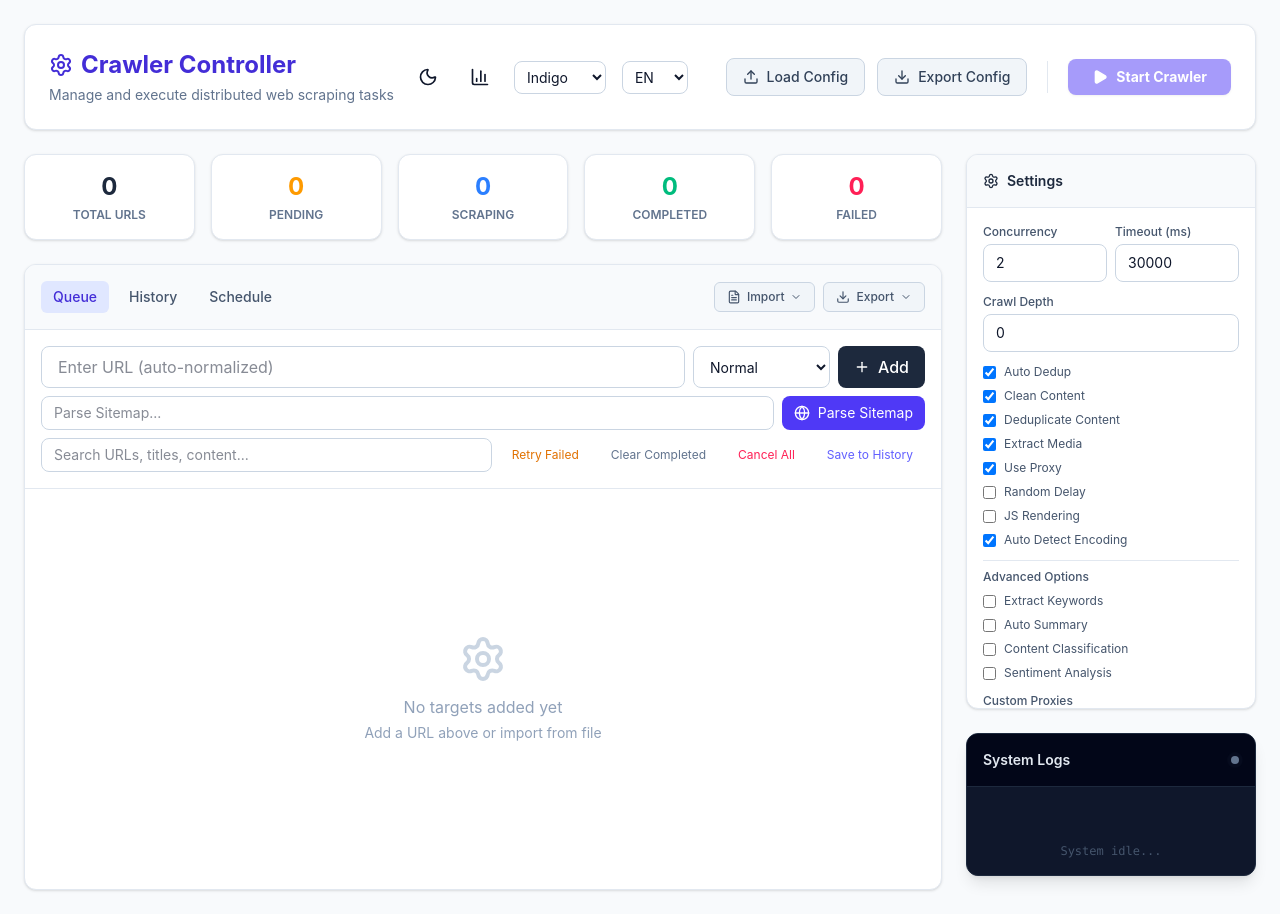
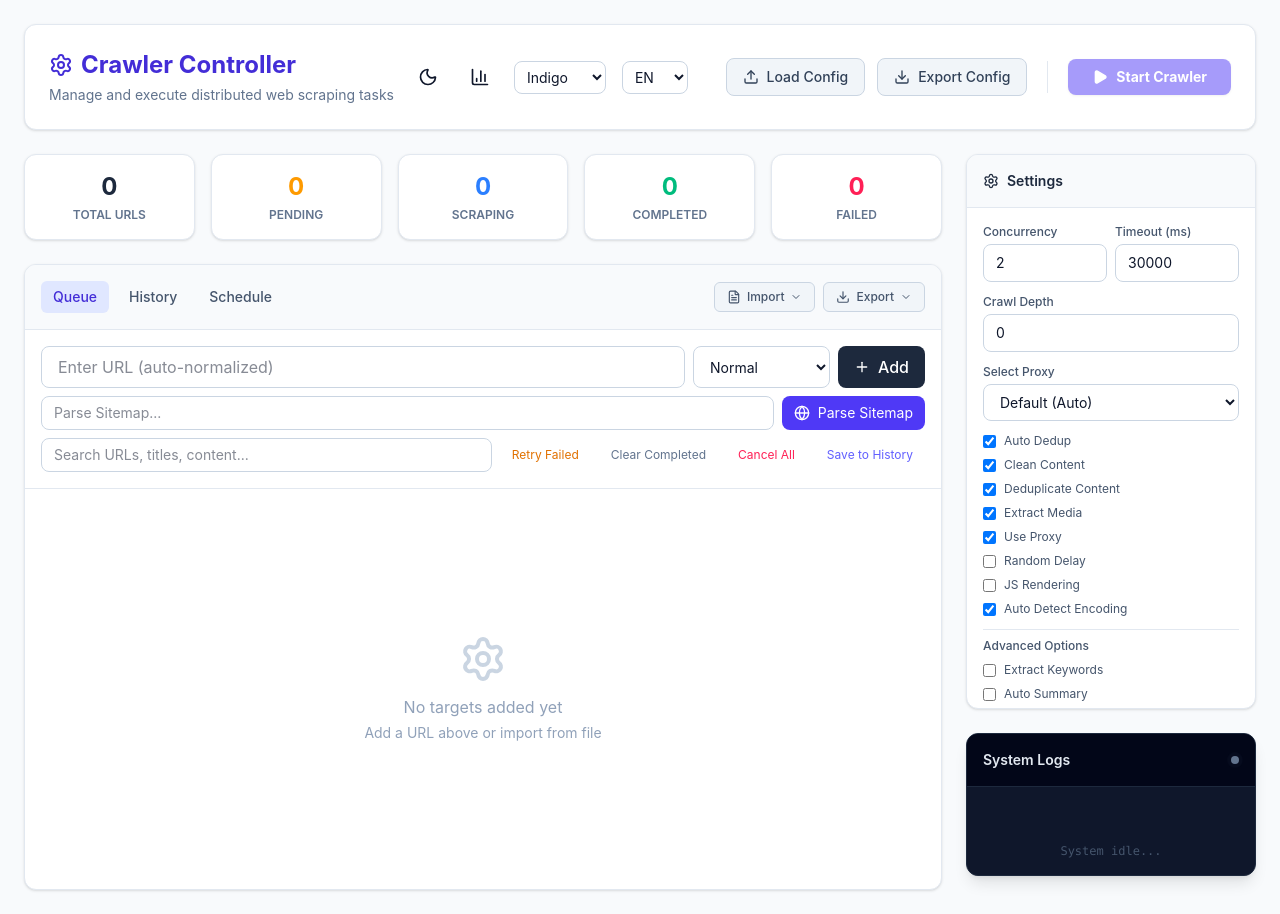
Before and after one commit to memory125/Web-Scraping-System, a React (Vite) app: page / in a window 1280 px wide. Built offline with nearby package versions, Linux system fonts and the light colour scheme.

Commit message:
Add proxy selector dropdown with preset proxies

```diff
--- a/src/App.tsx
+++ b/src/App.tsx
@@ -1,7 +1,7 @@
 import React, { useState, useEffect, useRef, useCallback } from 'react';
 import { Target, AppConfig, LogEntry, HistoryRecord, ScheduledTask, CrawlState } from './types';
 import { Play, Square, Upload, Download, Plus, Trash2, FileJson, FileSpreadsheet, Settings, Pause, X, Clock, FileText, RefreshCw, Moon, Sun, Check, ChevronDown, ChevronUp, BarChart3, Activity, Globe, Layers, Languages } from 'lucide-react';
-import { crawlUrl, parseSitemap } from './utils/crawler';
+import { crawlUrl, parseSitemap, PROXY_LIST } from './utils/crawler';
 import { initDB, saveTargets, loadTargets, saveHistory, loadHistory, saveSettings, loadSettings, clearAllData } from './utils/db';
 import { Language, getTranslation } from './utils/i18n';
 import Papa from 'papaparse';
@@ -1227,6 +1227,19 @@ export default function App() {
                   <label className="block text-xs font-medium text-slate-600 dark:text-slate-400 mb-1">{t.crawlDepth}</label>
                   <input type="number" min="0" max="3" value={settings.crawlDepth} onChange={(e) => setSettings(s => ({ ...s, crawlDepth: parseInt(e.target.value) || 0 }))} className="w-full px-3 py-2 border border-slate-300 dark:border-slate-600 rounded-lg bg-white dark:bg-slate-700 text-sm" />
                 </div>
+                <div>
+                  <label className="block text-xs font-medium text-slate-600 dark:text-slate-400 mb-1">{t.selectProxy}</label>
+                  <select
+                    value={settings.proxy || ''}
+                    onChange={(e) => setSettings(s => ({ ...s, proxy: e.target.value || undefined }))}
+                    className="w-full px-3 py-2 border border-slate-300 dark:border-slate-600 rounded-lg bg-white dark:bg-slate-700 text-sm"
+                  >
+                    <option value="">Default (Auto)</option>
+                    {PROXY_LIST.map(p => (
+                      <option key={p.url} value={p.url}>{p.name}</option>
+                    ))}
+                  </select>
+                </div>
                 <div className="space-y-2">
                   {[
                     { key: 'autoDedup', label: language === 'zh' ? '自动去重' : 'Auto Dedup' },
--- a/src/utils/crawler.ts
+++ b/src/utils/crawler.ts
@@ -4,6 +4,21 @@ const DEFAULT_PROXIES = [
   'https://corsproxy.org/?',
   'https://api.codetabs.com/v1/proxy?quest=',
   'https://proxy.corshub.org/?',
+  'https://corsproxy.net/?',
+  'https://allorigins.win/raw?url=',
+  'https://api.allorigins.workers.dev/raw?url=',
+];
+
+export const PROXY_LIST = [
+  { name: 'AllOrigins', url: 'https://api.allorigins.win/raw?url=' },
+  { name: 'AllOrigins (Alt)', url: 'https://api.allorigins.workers.dev/raw?url=' },
+  { name: 'CorsProxy.io', url: 'https://corsproxy.io/?' },
+  { name: 'CorsProxy.org', url: 'https://corsproxy.org/?' },
+  { name: 'CodeTabs', url: 'https://api.codetabs.com/v1/proxy?quest=' },
+  { name: 'CorsHub', url: 'https://proxy.corshub.org/?' },
+  { name: 'CorsProxy.net', url: 'https://corsproxy.net/?' },
+  { name: 'GProxy', url: 'https://gproxy.io/?' },
+  { name: 'Scrape-It', url: 'https://scrape-it.cloudflare-docs.workers.dev/?url=' },
 ];
 
 const USER_AGENTS = [
--- a/src/utils/i18n.ts
+++ b/src/utils/i18n.ts
@@ -72,6 +72,7 @@ export interface Translations {
   save: string;
   cancel: string;
   language: string;
+  selectProxy: string;
 }
 
 export const translations: Record<Language, Translations> = {
@@ -147,6 +148,7 @@ export const translations: Record<Language, Translations> = {
     save: 'Save',
     cancel: 'Cancel',
     language: 'Language',
+    selectProxy: 'Select Proxy',
   },
   zh: {
     title: '爬虫控制器',
@@ -220,6 +222,7 @@ export const translations: Record<Language, Translations> = {
     save: '保存',
     cancel: '取消',
     language: '语言',
+    selectProxy: '选择代理',
   },
 };
 
```
